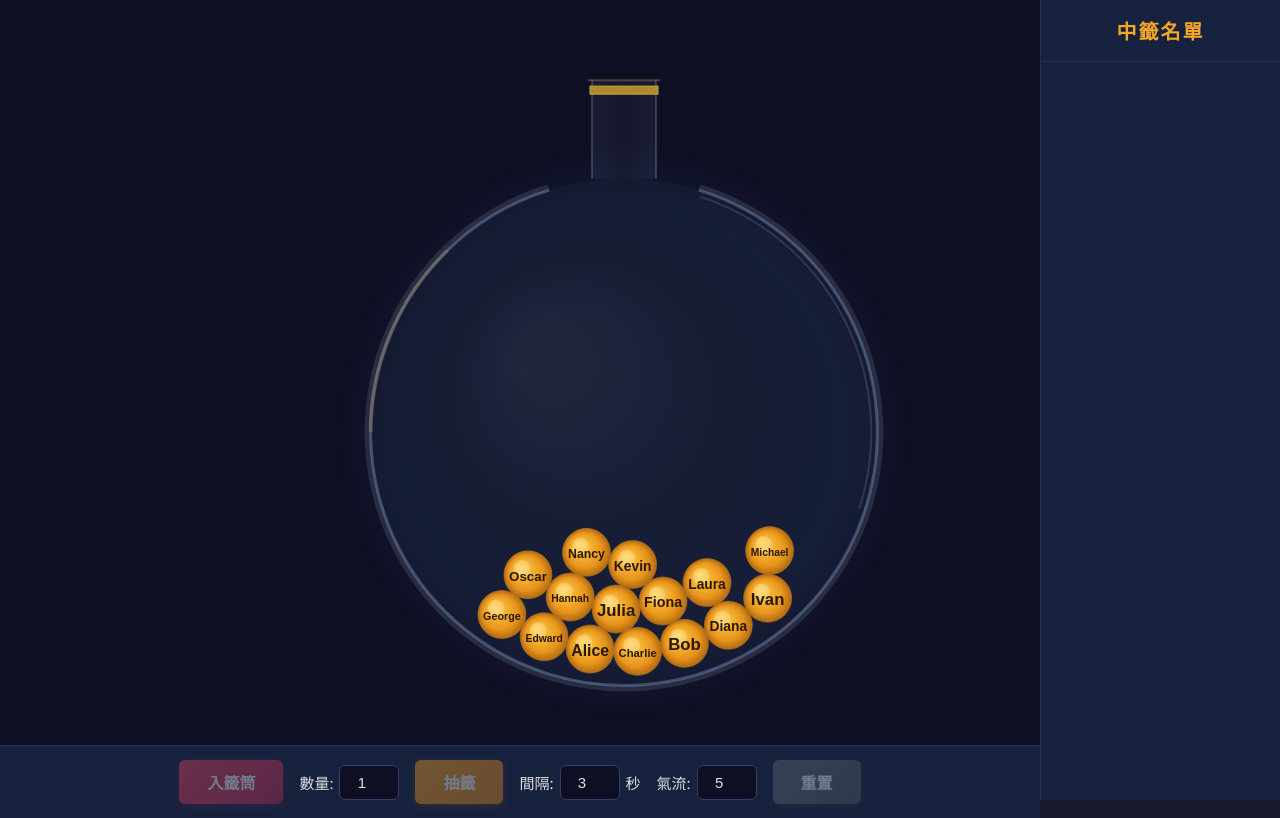
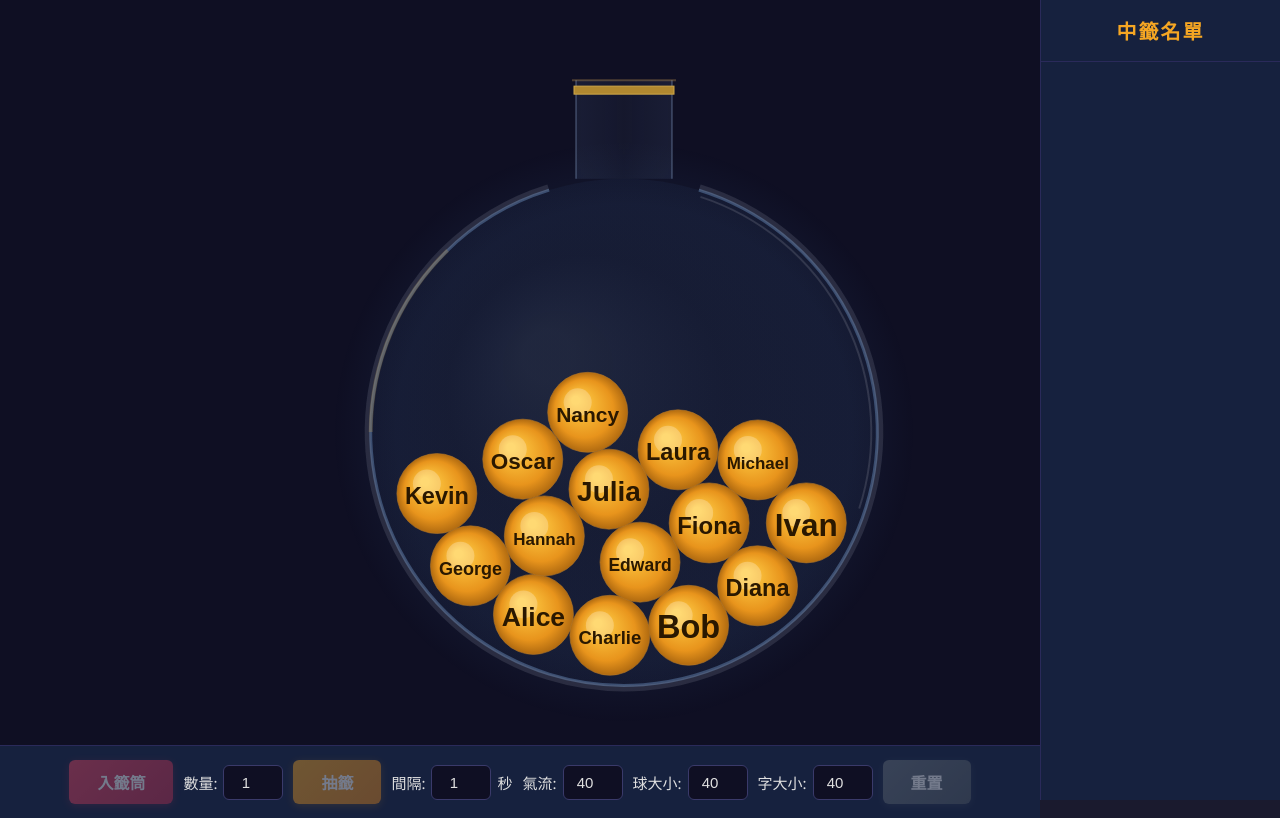
Before and after one commit to nickchen-wondercore/lottery, a plain HTML site: page index.html in a window 1280 px wide. Both pictures are taken after a click on the button "入籤筒". Drawn offline with nearby package versions, Linux system fonts and the light colour scheme.

Commit message:
feat(功能): 增加球大小與字體大小設定功能
- app.js:
  * 新增球大小與字體大小的輸入框
  * 更新狀態管理以支援新設定
- renderer.js:
  * 調整繪製邏輯以使用自訂字體大小
- index.html:
  * 更新控制項以包含球大小與字體大小的輸入
- style.css:
  * 調整控制項樣式以適應新輸入框

````diff
--- /dev/null
+++ b/CLAUDE.md
@@ -0,0 +1,46 @@
+# CLAUDE.md
+
+This file provides guidance to Claude Code (claude.ai/code) when working with code in this repository.
+
+## 專案概述
+
+尾牙抽獎系統 — 基於 Matter.js 物理引擎的互動式抽獎應用程式，模擬真實球體容器抽獎機制。純前端靜態專案，無框架、無建置工具、無套件管理器。
+
+## 啟動方式
+
+```bash
+# 任意靜態伺服器皆可
+python3 -m http.server 8080
+# 或
+npx serve .
+```
+
+瀏覽器開啟 `http://localhost:8080/`。無 build、無 lint、無測試框架。
+
+## 架構
+
+三個 IIFE 模組透過全域變數互相溝通，載入順序為 `physics.js` → `renderer.js` → `app.js`（定義於 `index.html` 的 `<script>` 標籤，帶 `?v=N` cache-busting）。
+
+| 模組 | 職責 |
+|------|------|
+| `physics.js` → `Physics` | Matter.js 物理模擬：圓形容器（90段弧牆）、出口管、閘門、球體生成、亂流系統、彈射出球 |
+| `renderer.js` → `Renderer` | Canvas 2D 自訂繪製：分層渲染（出口管 → 斜坡 → 容器填充 → 球體 → 容器邊框），安全繪製包裝 |
+| `app.js` → `App` | 狀態機控制器（IDLE → LOADING → READY → DRAWING → COMPLETE），UI 綁定與事件處理 |
+
+### 關鍵設計
+
+- **碰撞分類**：`CAT_BALL (0x0001)` / `CAT_WALL (0x0002)` / `CAT_EXITING (0x0004)`，出球時切換碰撞遮罩使球體只與出口管壁碰撞
+- **球體出球階段**：`rising` → `entering` → `upChannel` → `hasExited`，每階段施加不同力引導球體通過出口管
+- **亂流系統**：關閉重力，施加旋轉力 + 噪音擾動 + 隨機爆發力 + 居中力 + 速度限制器，強度由「氣流」滑桿控制（1-10）
+- **繪製分離**：`Renderer` 不操作 DOM，僅透過 Canvas API 繪製；`Physics` 不知道 UI，透過 callback 回傳結果
+
+### 資料流
+
+`app.js` 呼叫 `Physics` API（`createBalls`、`startTurbulence`、`ejectOneBall` 等），每幀呼叫 `Renderer.draw()` 並傳入 `Physics` 狀態。`names.json` 為純 JSON 陣列，fetch 載入後用於球體生成。
+
+## 修改須知
+
+- 修改 `names.json`（JSON 字串陣列）即可自訂抽獎名單
+- 外部依賴僅 Matter.js 0.20.0（CDN 載入），無 npm 依賴
+- 所有 UI 文字為正體中文（台灣）
+- 深色主題樣式定義於 `style.css`
--- a/app.js
+++ b/app.js
@@ -19,6 +19,8 @@ const App = (() => {
   const inputSwirl = document.getElementById('input-swirl');
   const winnerList = document.getElementById('winner-list');
   const canvasEl = document.getElementById('canvas');
+  const inputBallSize = document.getElementById('input-ball-size');
+  const inputFontSize = document.getElementById('input-font-size');
 
   async function loadNames() {
     try {
@@ -41,6 +43,7 @@ const App = (() => {
     btnDraw.disabled = state !== 'READY';
     btnReset.disabled = state === 'IDLE' || state === 'LOADING' || state === 'TURBULENCE' || state === 'DRAWING';
     inputCount.disabled = state !== 'READY' && state !== 'IDLE';
+    inputBallSize.disabled = state !== 'IDLE';
   }
 
   let physicsInited = false;
@@ -51,12 +54,17 @@ const App = (() => {
       physicsInited = true;
     }
     Renderer.init(canvasEl);
+
+    // Read user-configured ball radius and apply before layout
+    ballRadius = parseInt(inputBallSize.value, 10) || 24;
+    Physics.setBallRadius(ballRadius);
+
     const { width, height } = Renderer.getSize();
     Physics.layout(width, height);
 
-    // Ball radius: slightly smaller than exit channel width
-    const channelWidth = Physics.getExitChannel().width;
-    ballRadius = channelWidth / 2 - 4;
+    // Apply font size setting
+    const fontSize = parseInt(inputFontSize.value, 10) || 0;
+    Renderer.setFontSize(fontSize);
   }
 
   // Draw a static preview frame (no animation loop)
@@ -80,6 +88,12 @@ const App = (() => {
   function handleLoad() {
     if (state !== 'IDLE') return;
     setState('LOADING');
+
+    // Re-read ball size and font size before layout
+    ballRadius = parseInt(inputBallSize.value, 10) || 24;
+    Physics.setBallRadius(ballRadius);
+    const fontSize = parseInt(inputFontSize.value, 10) || 0;
+    Renderer.setFontSize(fontSize);
 
     // Re-layout (physics engine already inited in preview)
     const { width, height } = Renderer.getSize();
@@ -185,6 +199,11 @@ const App = (() => {
     Physics.setSwirlMultiplier(val / 10);
   }
 
+  function handleFontSizeChange() {
+    const val = parseInt(inputFontSize.value, 10) || 0;
+    Renderer.setFontSize(val);
+  }
+
   function handleResize() {
     if (state === 'IDLE') {
       drawPreview();
@@ -198,6 +217,7 @@ const App = (() => {
     btnDraw.addEventListener('click', handleDraw);
     btnReset.addEventListener('click', handleReset);
     inputSwirl.addEventListener('input', handleSwirlChange);
+    inputFontSize.addEventListener('input', handleFontSizeChange);
     window.addEventListener('resize', handleResize);
   }
 
--- a/index.html
+++ b/index.html
@@ -19,11 +19,19 @@
         <button id="btn-draw" disabled title="開始抽籤">抽籤</button>
         <label>
           間隔:
-          <input id="input-interval" type="number" min="1" max="10" value="3" step="1"> 秒
+          <input id="input-interval" type="number" min="1" max="10" value="1" step="1"> 秒
         </label>
         <label>
           氣流:
-          <input id="input-swirl" type="number" min="1" max="10" value="5" step="1">
+          <input id="input-swirl" type="number" min="1" max="100" value="40" step="1">
+        </label>
+        <label>
+          球大小:
+          <input id="input-ball-size" type="number" min="8" max="50" value="40" step="1">
+        </label>
+        <label>
+          字大小:
+          <input id="input-font-size" type="number" min="0" max="40" value="40" step="1" title="0 = 自動">
         </label>
         <button id="btn-reset" disabled title="重新開始">重置</button>
       </div>
@@ -35,8 +43,8 @@
   </div>
 
   <script src="https://cdnjs.cloudflare.com/ajax/libs/matter-js/0.20.0/matter.min.js"></script>
-  <script src="physics.js?v=11"></script>
-  <script src="renderer.js?v=11"></script>
-  <script src="app.js?v=11"></script>
+  <script src="physics.js?v=12"></script>
+  <script src="renderer.js?v=12"></script>
+  <script src="app.js?v=12"></script>
 </body>
 </html>
--- a/physics.js
+++ b/physics.js
@@ -23,6 +23,7 @@ const Physics = (() => {
   let lidBodies = [];          // arc segments sealing top gap
   let containerSealed = false;
   let exitChannel = { x: 0, topY: 0, bottomY: 0, width: 46 };
+  let configBallRadius = 24;
   let turbulenceActive = false;
   let turbulenceTime = 0;
   let turbulenceDirection = 1;
@@ -79,11 +80,12 @@ const Physics = (() => {
 
     // Exit channel — vertical tube above container
     const containerTop = containerCenter.y - containerRadius;
+    const channelWidth = Math.max(30, configBallRadius * 2 + 8);
     exitChannel = {
       x: containerCenter.x,
       topY: containerTop - Math.min(containerRadius * 0.35, 100),
       bottomY: containerTop,
-      width: 56
+      width: channelWidth
     };
 
     buildCircularWall();
@@ -746,6 +748,7 @@ const Physics = (() => {
   // ───────────── Getters ─────────────
 
   function setSwirlMultiplier(v) { swirlMultiplier = v; }
+  function setBallRadius(r) { configBallRadius = r; }
 
   function getBalls() { return balls; }
   function getContainerCenter() { return containerCenter; }
@@ -767,7 +770,7 @@ const Physics = (() => {
     init, layout, getEngine, createBalls, openGates, sealContainer,
     startTurbulence, stopTurbulence, startDrawing, ejectOneBall,
     openExitGate, closeExitGate, isExitGateClosed,
-    setSwirlMultiplier, update, cleanup,
+    setSwirlMultiplier, setBallRadius, update, cleanup,
     getBalls, getContainerCenter, getContainerRadius,
     getExitGapHalfAngle, getEntryGapHalfAngle, getEntryAngle,
     getExitChannel, getRampBodies, getRampGeoms, getRampGates,
--- a/renderer.js
+++ b/renderer.js
@@ -6,6 +6,7 @@ const Renderer = (() => {
   let width, height;
   let entryOpen = false;
   let lidSealed = false;
+  let customFontSize = 0;
 
   function init(canvasEl) {
     canvas = canvasEl;
@@ -356,9 +357,9 @@ const Renderer = (() => {
       // Name text
       const name = ball.name || '';
       const maxWidth = r * 1.6;
-      let fontSize = Math.max(8, r * 0.7);
+      let fontSize = customFontSize > 0 ? customFontSize : Math.max(8, r * 0.7);
       ctx.font = `bold ${fontSize}px Arial`;
-      while (ctx.measureText(name).width > maxWidth && fontSize > 6) {
+      while (ctx.measureText(name).width > maxWidth && fontSize > 4) {
         fontSize -= 0.5;
         ctx.font = `bold ${fontSize}px Arial`;
       }
@@ -406,5 +407,7 @@ const Renderer = (() => {
     return { width, height };
   }
 
-  return { init, resize, drawFrame, getSize, setLidSealed, setEntryOpen };
+  function setFontSize(size) { customFontSize = size; }
+
+  return { init, resize, drawFrame, getSize, setLidSealed, setEntryOpen, setFontSize };
 })();
--- a/style.css
+++ b/style.css
@@ -34,10 +34,11 @@ body {
   display: flex;
   align-items: center;
   justify-content: center;
-  gap: 16px;
-  padding: 14px 20px;
+  gap: 10px;
+  padding: 14px 16px;
   background: #16213e;
   border-top: 1px solid #2a2a5a;
+  flex-wrap: wrap;
 }
 
 #controls button {
@@ -147,6 +148,24 @@ body {
   border-color: #f5a623;
 }
 
+#input-ball-size,
+#input-font-size {
+  width: 60px;
+  padding: 8px 10px;
+  font-size: 15px;
+  border: 1px solid #3a3a6a;
+  border-radius: 6px;
+  background: #0f0f23;
+  color: #e0e0e0;
+  text-align: center;
+}
+
+#input-ball-size:focus,
+#input-font-size:focus {
+  outline: none;
+  border-color: #f5a623;
+}
+
 #winner-panel {
   width: 240px;
   background: #16213e;
````
Also changed, not shown: .claude/settings.local.json, README.md.
